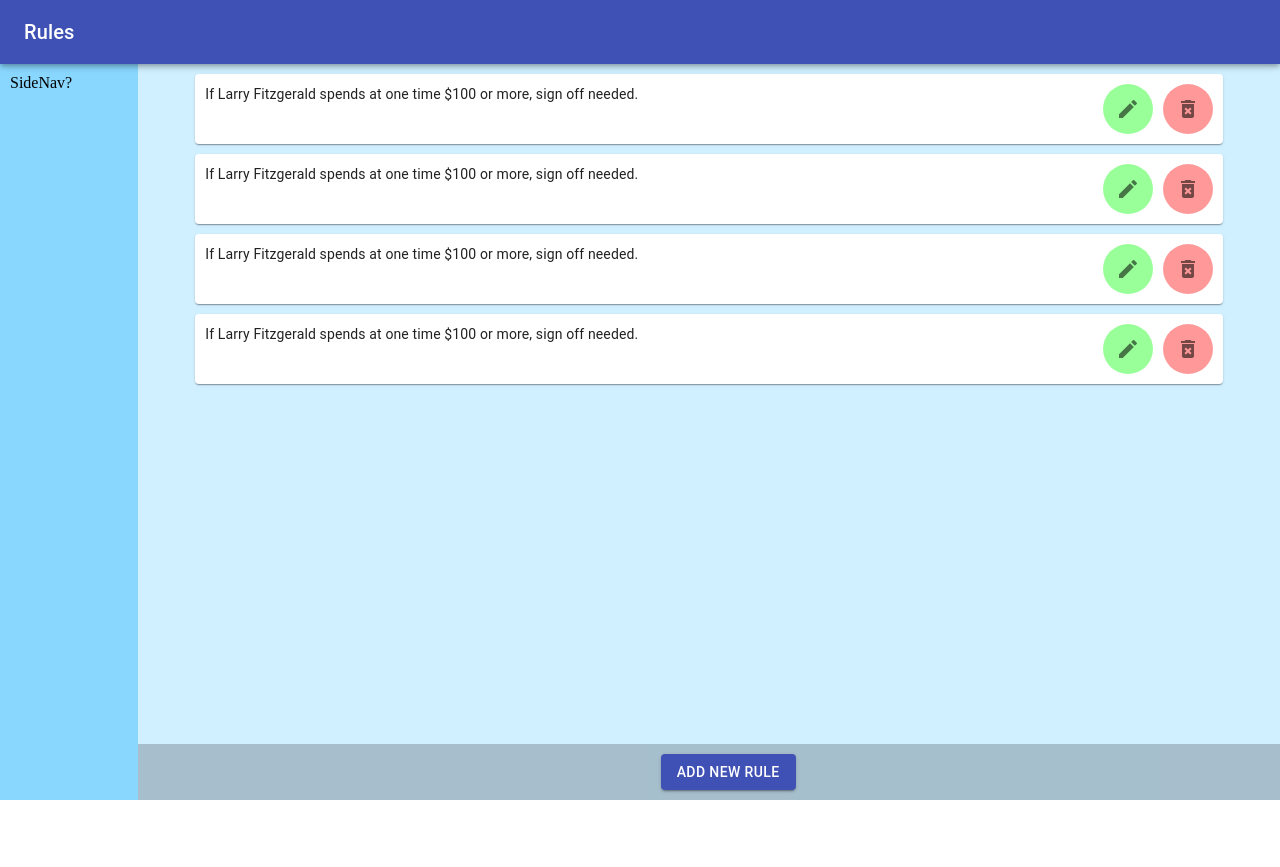
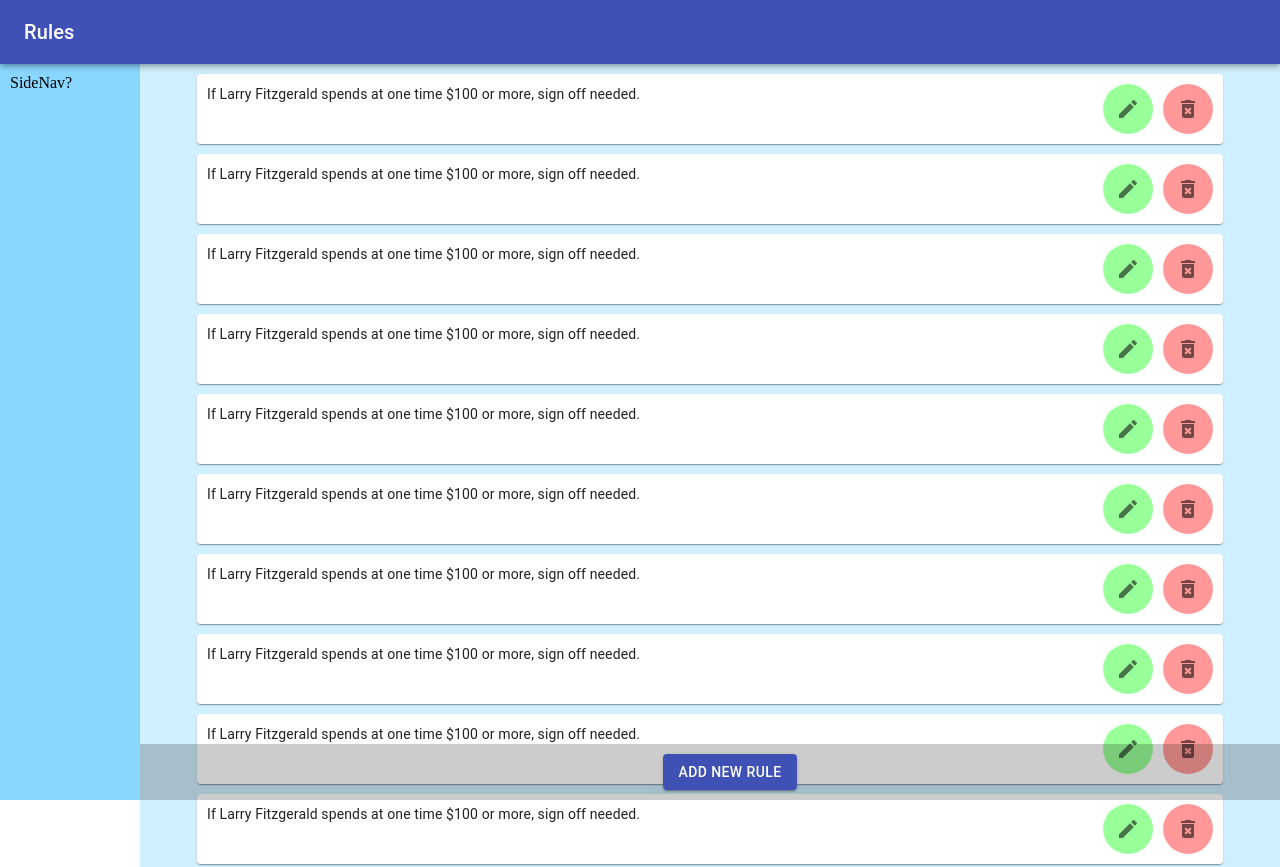
Before and after one commit to mshowman/capstoneBlockchain, a React (Create React App) app in the folder bloxiom/: page / in a window 1280 px wide. Shown: the top 867 px of the page. Before the commit the page ends 800 px from the top, so only its background shows below. Built offline with nearby package versions, Linux system fonts and the light colour scheme.

Commit message:
Defaults for RuleDialog to allow new rules. Hides scrollbar if rules require scroll, but you can still scroll. Refactored some things in RuleDialog to remove duplicate code.

```diff
--- a/bloxiom/public/index.html
+++ b/bloxiom/public/index.html
@@ -12,6 +12,9 @@
     <style type="text/css">
       body {
         margin: 0;
+      }
+      ::-webkit-scrollbar {
+        width: 0;
       }
     </style>
   </head>
--- a/bloxiom/src/components/Rule/RuleDialog.js
+++ b/bloxiom/src/components/Rule/RuleDialog.js
@@ -49,52 +49,47 @@ const useStyles = makeStyles({
   },
 });
 
-const RuleDialog = ({ showDialog, closeDialog }) => {
+const RuleDialog = ({ showDialog, closeDialog, info }) => {
   const classes = useStyles();
 
+  const {
+    groupOrIndividual, name, rule, cond, result,
+  } = info;
+
   // hooks for each field
-  const [selectedGroupInd, setSelectedGroupInd] = useState('Individual');
-  const [selected, setSelected] = useState('');
-  const [selectedRule, setSelectedRule] = useState('');
+  const [selectedGroupInd, setSelectedGroupInd] = useState(groupOrIndividual);
+  const [selected, setSelected] = useState(name);
+  const [selectedRule, setSelectedRule] = useState(rule);
   const [availableVariables, setAvailableVariables] = useState([]);
-  const [condition, setCondition] = useState('');
-  const [selectedRequire, setSelectedRequire] = useState('');
+  const [condition, setCondition] = useState(cond);
+  const [selectedRequire, setSelectedRequire] = useState(result);
 
   // hooks for validation and toggling dialogs
   const [validEntry, setValidEntry] = useState(false);
   const [savedEntry, setSavedEntry] = useState(showDialog);
   const [open, setOpen] = useState(false);
 
-  const updateGroupInd = (updatedValue) => {
-    setSelectedGroupInd(updatedValue === 'delete' ? '' : updatedValue);
-    setSelected('');
-    setSelectedRule('');
-    setAvailableVariables([]);
-    setCondition('');
-    setSelectedRequire('');
+  // helper functions to pass down to child components in order to update state
+  const updateRequire = (updatedValue) => {
+    setSelectedRequire(updatedValue);
     setValidEntry(false);
-  };
-
-  const updateSelected = (updatedValue) => {
-    setSelected(updatedValue);
-    setSelectedRule('');
-    setAvailableVariables([]);
-    setCondition('');
-    setSelectedRequire('');
     setSavedEntry(false);
-    setValidEntry(false);
   };
 
   const updateRule = (updatedValue) => {
     setSelectedRule(updatedValue);
     setCondition('');
-    setSelectedRequire('');
-    setSavedEntry(false);
-    setValidEntry(false);
+    updateRequire('');
   };
 
-  const updateRequire = (updatedValue) => {
-    setSelectedRequire(updatedValue);
+  const updateSelected = (updatedValue) => {
+    setSelected(updatedValue);
+    updateRule('');
+  };
+
+  const updateGroupInd = (updatedValue) => {
+    setSelectedGroupInd(updatedValue === 'delete' ? '' : updatedValue);
+    updateSelected('');
   };
 
   useEffect(() => {
@@ -102,7 +97,7 @@ const RuleDialog = ({ showDialog, closeDialog }) => {
   }, [selectedGroupInd, selected, selectedRule, condition, selectedRequire]);
 
   useEffect(() => {
-    if (condition === '') setSelectedRequire('');
+    if (condition === '') updateRequire('');
   }, [condition]);
 
   useEffect(() => {
@@ -218,6 +213,23 @@ const RuleDialog = ({ showDialog, closeDialog }) => {
 RuleDialog.propTypes = {
   showDialog: PropTypes.bool.isRequired,
   closeDialog: PropTypes.func.isRequired,
+  info: PropTypes.shape({
+    groupOrIndividual: PropTypes.string,
+    name: PropTypes.string,
+    rule: PropTypes.string,
+    cond: PropTypes.string,
+    result: PropTypes.string,
+  }),
+};
+
+RuleDialog.defaultProps = {
+  info: {
+    groupOrIndividual: '',
+    name: '',
+    rule: '',
+    cond: '',
+    result: '',
+  },
 };
 
 export default RuleDialog;
--- a/bloxiom/src/views/RuleView.js
+++ b/bloxiom/src/views/RuleView.js
@@ -27,7 +27,7 @@ const useStyles = makeStyles({
   mainContent: {
     display: 'flex',
     flexDirection: 'row',
-    height: 'calc(100vh - 64px)',
+    height: 'calc(100% - 64px)',
     marginTop: 64,
     padding: 0,
   },
@@ -35,10 +35,15 @@ const useStyles = makeStyles({
     width: 120,
     backgroundColor: 'rgb(20, 175, 256, 0.5)',
     padding: 10,
+    position: 'fixed',
+    top: 0,
+    bottom: 0,
+    marginTop: 64,
   },
   contentWindow: {
     width: 'calc(100% - 120px)',
     backgroundColor: 'rgb(20, 175, 256, 0.2)',
+    marginLeft: 140,
   },
   addRule: {
     display: 'flex',
@@ -56,12 +61,16 @@ const useStyles = makeStyles({
 
 const RuleView = () => {
   const classes = useStyles();
-  const [rules, setRules] = useState([1, 2, 1, 2]);
+  const [rules, setRules] = useState([1, 2, 1, 2, 1, 2, 1, 2, 1, 2, 1, 2]);
   const [showDialog, setShowDialog] = useState(false);
 
   // eslint-disable-next-line no-unused-vars
-  function updateRules(rule) {
+  function addRule(rule) {
     setRules([...rules, rule]);
+  }
+
+  function newDialog(toggle) {
+    setShowDialog(toggle);
   }
 
   return (
@@ -89,9 +98,8 @@ const RuleView = () => {
             </Button>
           </div>
         </div>
-        <div>
-          <RuleDialog showDialog={showDialog} closeDialog={setShowDialog} />
-        </div>
+        { showDialog
+          && <RuleDialog showDialog closeDialog={newDialog} />}
       </div>
     </div>
   );
```
